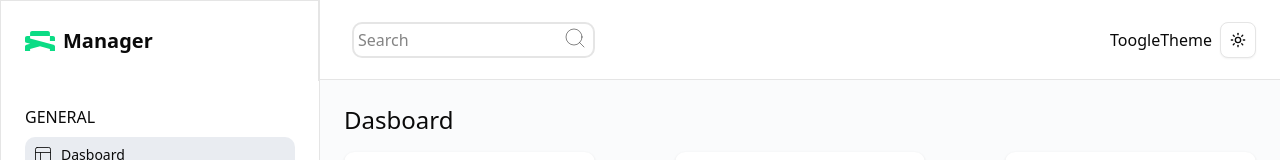
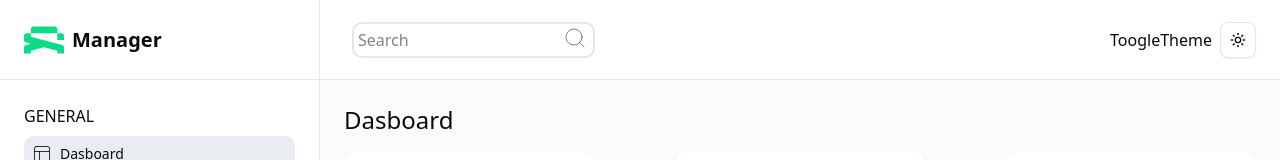
Before and after one commit to febrel/dasboard-companies, a Next.js app: page / in a window 1280 px wide. Shown: the top 160 px of the page. Built offline with nearby package versions, Linux system fonts and the light colour scheme.

Commit message:
fix: bug menu

```diff
--- a/app/(auth)/(routes)/layout.tsx
+++ b/app/(auth)/(routes)/layout.tsx
@@ -1,3 +1,5 @@
+import Logo from "@/components/Logo/Logo";
+
 export default function LayoutAuth({
   children,
 }: {
@@ -5,7 +7,7 @@ export default function LayoutAuth({
 }) {
   return (
     <div className="flex flex-col justify-center h-full items-center">
-      <p>Tarredev Dasboard</p>
+      <Logo />
       <h1 className="text-3xl my-2">Welcome to my Dasboard</h1>
       {children}
       <h2 className="text-2xl mb-3">TarreDasboard</h2>
--- a/components/Logo/Logo.tsx
+++ b/components/Logo/Logo.tsx
@@ -8,10 +8,16 @@ export default function Logo() {
 
   return (
     <div
-      className="min-h-20 h-20 flex items-center px-6 border-r cursor-pointer"
+      className="min-h-20 h-20 flex items-center px-6 border-b cursor-pointer"
       onClick={() => router.push("/")}
     >
-      <Image src="/logo.svg" alt="logo" width={30} height={30} priority />
+      <Image
+        src="/logo.svg"
+        alt="Logo"
+        width={40}
+        height={40}
+        style={{ height: "40px", width: "40px" }}
+      />
       <h1 className="font-bold text-xl p-2"> Manager</h1>
     </div>
   );
--- a/components/Navbar/Navbar.tsx
+++ b/components/Navbar/Navbar.tsx
@@ -8,7 +8,7 @@ import { ToggleTheme } from "../ToggleTheme/ToggleTheme";
 export default function Navbar() {
   return (
     <div className="flex items-center px-2 gap-x-4 md:px-6 justify-between w-full bg-background border-b h-20">
-      <div className="block md:hidden">
+      <div className="block xl:hidden">
         <Sheet>
           <SheetTrigger className="flex items-center">
             <Menu />
--- a/components/Sidebar/Sidebar.tsx
+++ b/components/Sidebar/Sidebar.tsx
@@ -4,7 +4,7 @@ import Logo from "../Logo/Logo";
 export default function Sidebar() {
   return (
     <div className="h-screen">
-      <div className="h-full flex flex-col border">
+      <div className="h-full flex flex-col border-r">
         <Logo />
         <SidebarRoutes />
       </div>
```
